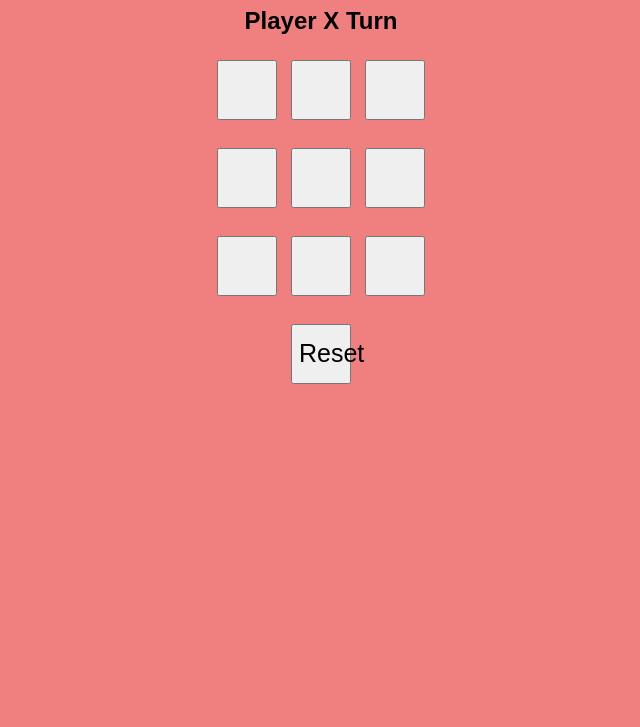
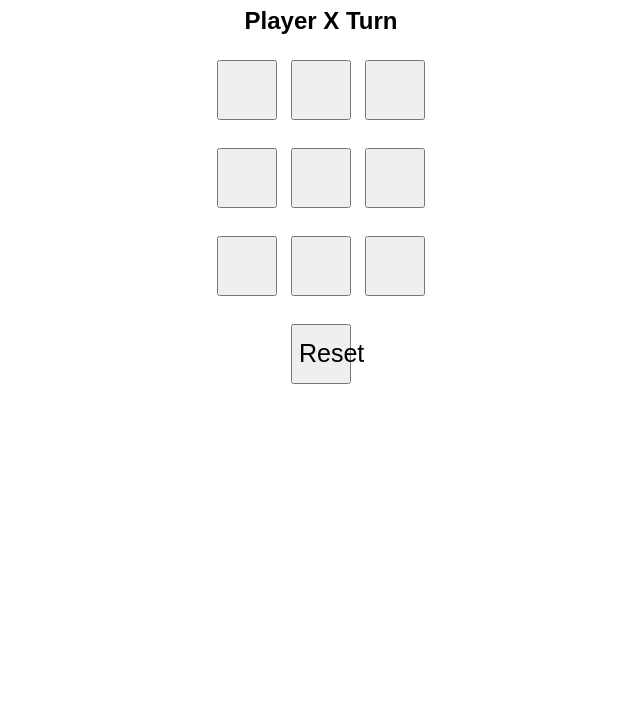
Before and after one commit to tulsibansalcs25-jpg/game, a plain HTML site: page index.html in a window 1280 px wide. Shown: the part 73-800 px from the top of the page, without its empty margins (319-959 px from the left). Drawn offline with Linux system fonts and the light colour scheme.

Commit message:
Update index.html

```diff
--- a/index.html
+++ b/index.html
@@ -9,7 +9,7 @@
         body {
             text-align: center;
             font-family: Arial;
-            background-color:lightcoral
+
         }
 
         button {
```
